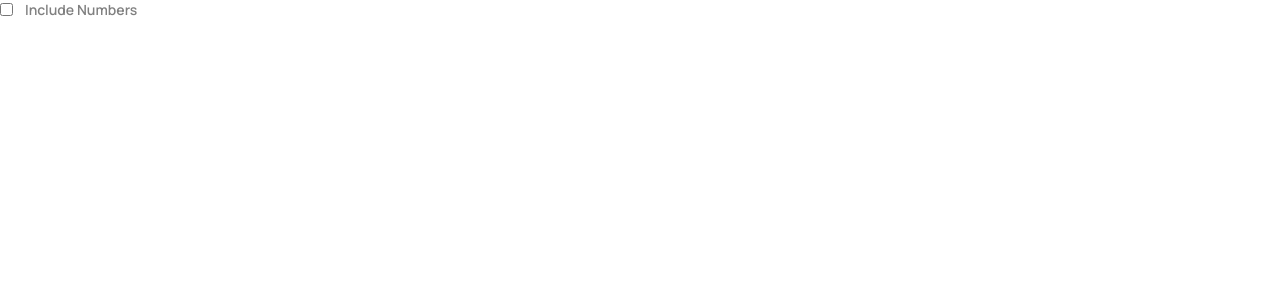
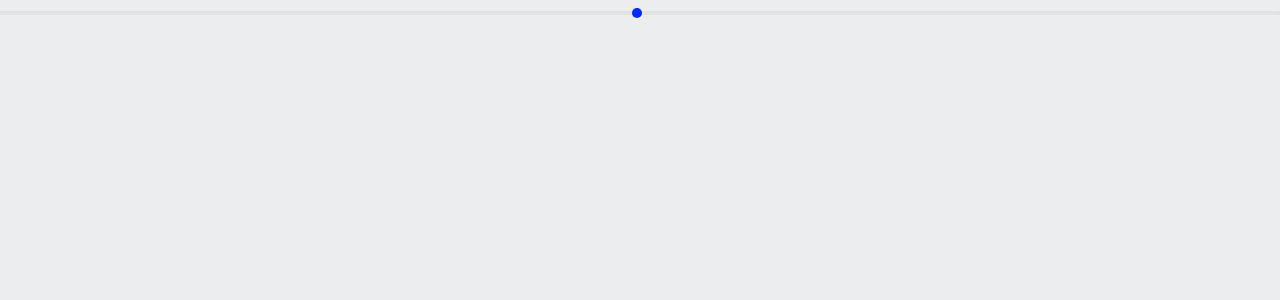
Before and after one commit to pawel-mirys/INVO_Password_Generator, a React (Vite) app: page / in a window 1280 px wide. Shown: the top 300 px of the page. Built offline with nearby package versions, Linux system fonts and the light colour scheme.

Commit message:
basic range slider

```diff
--- /dev/null
+++ b/src/global-components/RangeSlider/RangeSlider.module.scss
@@ -0,0 +1,67 @@
+.rangeSlider {
+  -webkit-appearance: none;
+  appearance: none;
+  width: 100%;
+  cursor: pointer;
+  outline: none;
+  border-radius: 15px;
+  height: 4px;
+  background: #ccc;
+
+  &::-webkit-slider-thumb {
+    -webkit-appearance: none;
+    appearance: none;
+    height: 10px;
+    width: 10px;
+    background-color: var(--color-primary);
+    border-radius: 50%;
+    border: none;
+    transition: 0.2s ease-in-out;
+    margin: -3px;
+  }
+
+  &::-moz-range-thumb {
+    height: 10px;
+    width: 10px;
+    background-color: var(--color-primary);
+    border-radius: 50%;
+    border: none;
+    transition: 0.2s ease-in-out;
+  }
+
+  &::-moz-range-progress {
+    background-color: var(--color-primary);
+  }
+
+  &::-moz-range-track {
+    height: 4px;
+    background: var(--range-slider-bg);
+    border-radius: 12px;
+  }
+
+  &::-webkit-slider-runnable-track {
+    height: 4px;
+    background: var(--range-slider-bg);
+    border-radius: 12px;
+  }
+
+  &::-webkit-slider-thumb:hover {
+    box-shadow: 0 0 0 3px var(--color-white);
+  }
+  &:active::-webkit-slider-thumb {
+    box-shadow: 0 0 0 5px var(--color-white);
+  }
+  &:focus::-webkit-slider-thumb {
+    box-shadow: 0 0 0 5px var(--color-white);
+  }
+
+  &::-moz-range-thumb:hover {
+    box-shadow: 0 0 0 3px var(--color-white);
+  }
+  &:active::-moz-range-thumb {
+    box-shadow: 0 0 0 5px var(--color-white);
+  }
+  &:focus::-moz-range-thumb {
+    box-shadow: 0 0 0 5px var(--color-white);
+  }
+}
--- /dev/null
+++ b/src/global-components/RangeSlider/RangeSlider.tsx
@@ -0,0 +1,31 @@
+import React from 'react';
+import styles from './RangeSlider.module.scss';
+import clsx from 'clsx';
+
+interface RangeSliderProps extends React.InputHTMLAttributes<HTMLInputElement> {
+  className?: string;
+  minLength: number;
+  maxLength: number;
+  name: string;
+  id: string;
+}
+
+export const RangeSlider = ({
+  className,
+  minLength,
+  maxLength,
+  name,
+  id,
+  ...props
+}: RangeSliderProps) => {
+  return (
+    <input
+      className={clsx(styles.rangeSlider, className)}
+      minLength={minLength}
+      maxLength={maxLength}
+      type='range'
+      name={name}
+      id={id}
+    />
+  );
+};
--- a/src/global-styles/style.scss
+++ b/src/global-styles/style.scss
@@ -5,6 +5,10 @@
 @import 'styles/root.scss';
 @import 'styles/fonts.scss';
 @import 'styles/mixins.scss';
+
+* {
+  background-color: var(--canvas);
+}
 
 body {
   font-family: 'Manrope', sans-serif;
--- a/src/global-styles/styles/root.scss
+++ b/src/global-styles/styles/root.scss
@@ -13,4 +13,6 @@
   --color-yellow: #ffc225;
   --color-green: #30bf19;
   --button-hoover: #414253;
+  --range-slider-bg: #e2e2e2;
+  --canvas: #ecedef;
 }
--- a/src/modules/Home/pages/HomePage/HomePage.tsx
+++ b/src/modules/Home/pages/HomePage/HomePage.tsx
@@ -2,11 +2,12 @@ import React from 'react';
 import styles from './HomePage.module.scss';
 import { Button } from '@/global-components/Button/Button';
 import { CheckBox } from '@/global-components/CheckBox/CheckBox';
+import { RangeSlider } from '@/global-components/RangeSlider/RangeSlider';
 
 export const HomePage = () => {
   return (
     <div className={styles.homePage}>
-      <CheckBox name='test' id='test' labelText='Include Numbers' />
+      <RangeSlider minLength={4} maxLength={16} name='range' id='range1' />
     </div>
   );
 };
```
